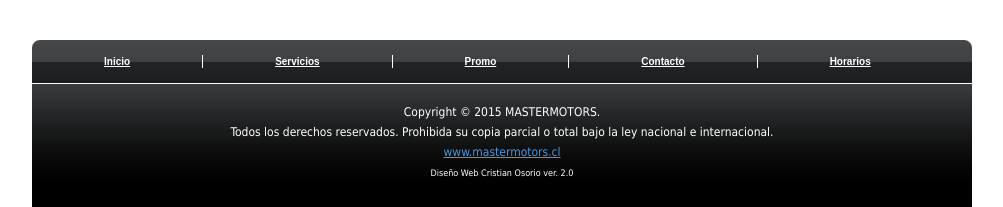
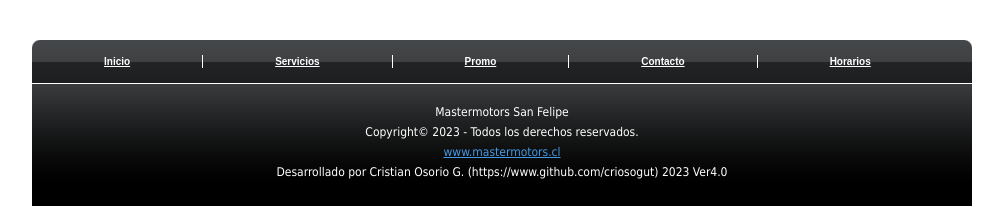
Before and after one commit to criosogut/mastermotors, a plain HTML site: page index.html in a window 1280 px wide. Shown: the part 2227-2434 px from the top of the page, without its empty margins (138-1141 px from the left). Drawn offline with Linux system fonts and the light colour scheme.

Commit message:
Update index.html
up

```diff
--- a/index.html
+++ b/index.html
@@ -305,10 +305,10 @@
 				</ul>
 			</div>
 		</div>
-	  <div class="bottom"><span class="Estilo33">Copyright © 2015 MASTERMOTORS. <br />
-	    Todos los derechos reservados. Prohibida su copia parcial o total bajo la ley nacional e internacional.<br />
+	  <div class="bottom"><span class="Estilo33">Mastermotors San Felipe<br />
+	    Copyright© 2023 - Todos los derechos reservados.<br />
 	      <a rel="nofollow" href="http://www.mastermotors.cl" class="new_window">www.mastermotors.cl</a></span><br />
-	  <span class="Estilo19">Diseño Web Cristian Osorio ver. 2.0 </span></div>
+	  <span class="Estilo11">Desarrollado por Cristian Osorio G. (https://www.github.com/criosogut) 2023 Ver4.0</span></div>
 	</div>
 </div>
 <script type="text/javascript"> Cufon.now(); </script>
```
